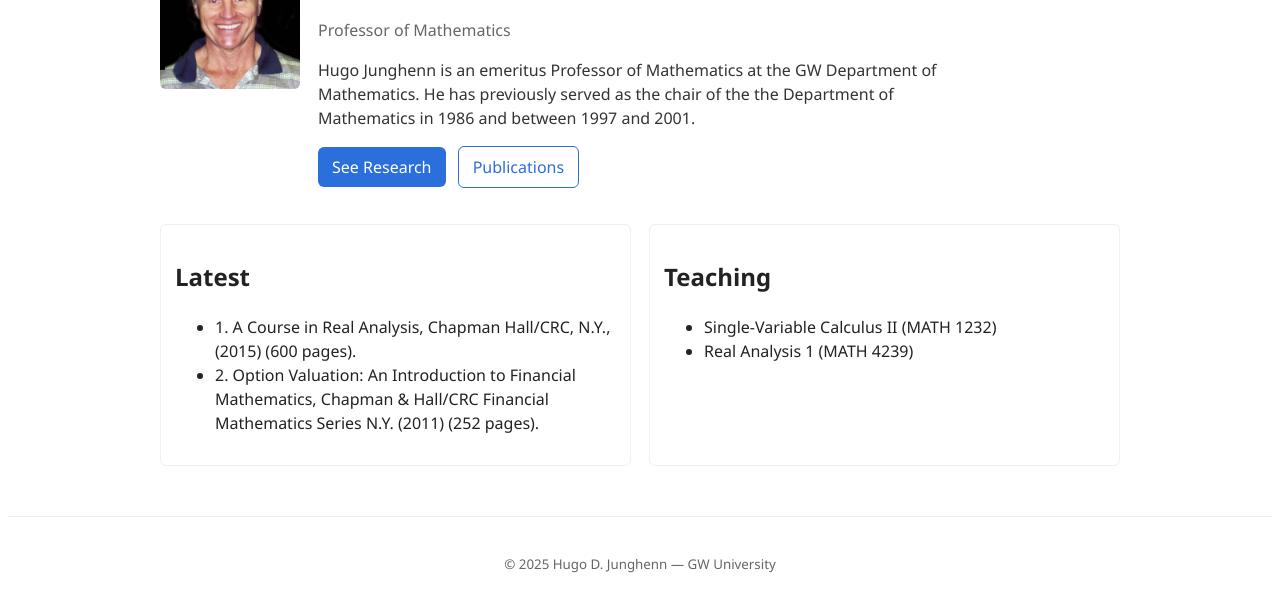
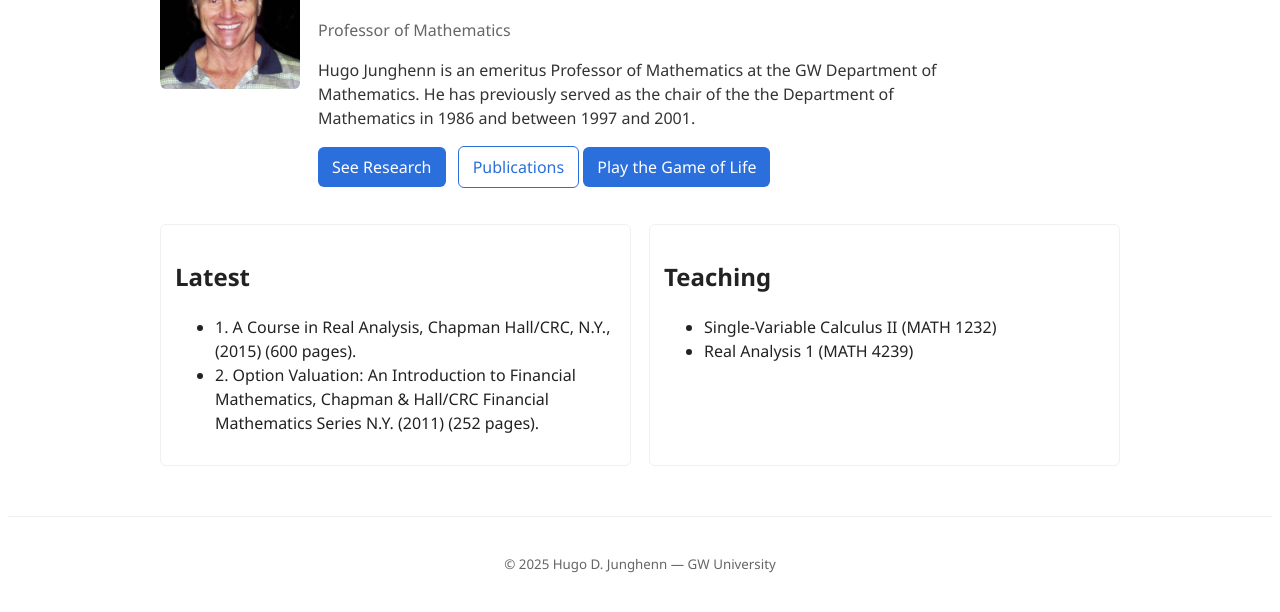
Before and after one commit to stevenoyes2015-del/hugo-site, a website: page src/index.html in a window 1280 px wide. Shown: the part 144-756 px from the top of the page. Drawn offline with Linux system fonts and the light colour scheme.

Commit message:
Add 'Play the Game of Life' button to index.html

```diff
--- a/src/index.html
+++ b/src/index.html
@@ -29,7 +29,11 @@
          <h1 style="margin-top: 0">Hugo D. Junghenn</h1>
       <p class="subtitle">Professor of Mathematics</p>
       <p class="lead">Hugo Junghenn is an emeritus Professor of Mathematics at the GW Department of Mathematics. He has previously served as the chair of the the Department of Mathematics in 1986 and between 1997 and 2001. </p>
-      <p><a class="btn" href="research.html">See Research</a> <a class="btn ghost" href="publications.html">Publications</a></p>
+      <p>
+        <a class="btn" href="research.html">See Research</a>
+        <a class="btn ghost" href="publications.html">Publications</a>
+        <a class="btn" href="gameoflife.html">Play the Game of Life</a>
+      </p>
 
       </div>
     </div>
```
